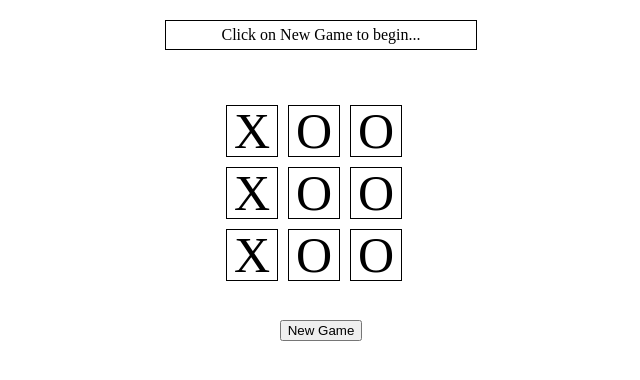
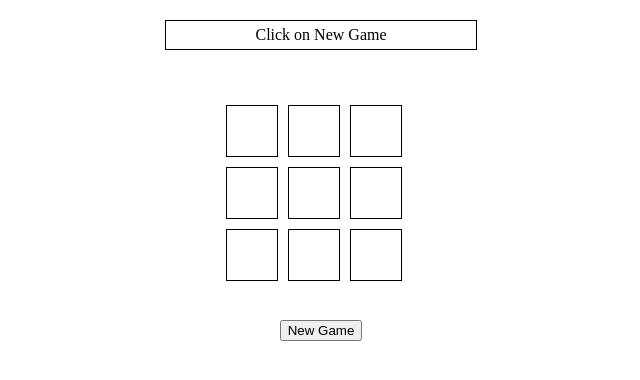
Before and after one commit to godserahul1986/tic-tac-toe, a React app: page / in a window 1280 px wide. Shown: the top 380 px of the page, without its empty margins (319-959 px from the left). Built offline with nearby package versions, Linux system fonts and the light colour scheme.

Commit message:
add click handlers to tic tac toe

```diff
--- a/src/styles/square.scss
+++ b/src/styles/square.scss
@@ -7,6 +7,7 @@
     font-size: 50px;
     text-align: center;
     line-height: 50px;
+    cursor: pointer;
 
     &.square--first {
         clear: both;
--- a/src/view/Game.jsx
+++ b/src/view/Game.jsx
@@ -10,16 +10,52 @@ class Game extends Component {
 
     constructor(...args) {
         super(...args);
+        this.state = {
+            msg: 'Click on New Game',
+            newGame: true,
+            currentPlayer: 1
+        }
+    }
+
+    handleButtonClick() {
+        this.setState({
+            newGame: true
+        })
+    }
+
+    onPlay(lastPlayed) {
+        let currentPlayer;
+        let msg;
+
+        if (lastPlayed === 1) {
+            currentPlayer = 2;
+            msg = 'Next turn: Player 2';
+
+        } else {
+            currentPlayer = 1;
+            msg = 'Next turn: Player 1';
+        }
+        this.setState({
+            msg,
+            currentPlayer,
+            newGame: false
+
+        })
     }
 
     render() {
-        // const newGame = this.props.newGame;
-        const msg = 'Click on New Game to begin...';
+        const msg = this.state.msg;
+        const newGame = this.state.newGame;
+        const currentPlayer = this.state.currentPlayer;
+
+        const handleButtonClick = this.handleButtonClick.bind(this);
+        const onPlay = this.onPlay.bind(this);
+
         return (
             <div className="game">
                 <Notification msg={ msg }/>
-                <Grid />
-                <button className="btn-new-game"> New Game </button>
+                <Grid newGame={ newGame } currentPlayer={ currentPlayer } onPlay={ onPlay }/>
+                <button className="btn-new-game" onClick={ handleButtonClick }> New Game </button>
             </div>
         );
     }
--- a/src/view/Grid.jsx
+++ b/src/view/Grid.jsx
@@ -9,21 +9,46 @@ class Grid extends Component {
 
     constructor(...args) {
         super(...args);
+        this.state = {
+            userChoices: ['', '', '', '', '', '', '', '', ''],
+        }
     }
 
-    getGrid(newGame) {
+    onSquareClick(currentPlayer, userChoices, clickedSquare) {
+        const userChoice = currentPlayer === 1? 'X': 'O';
+        userChoices[clickedSquare] = userChoice;
+        this.setState({
+            userChoices
+        });
+        this.props.onPlay(currentPlayer);
+    }
+
+    getGrid(newGame, currentPlayer) {
+        let userChoices = this.state.userChoices;
+
         let squares = [];
         let square;
+        let userChoice;
+        let disable;
 
-        for (let i = 1; i < 10; i++) {
-            if ((i-1) % 3 === 0) {
+        if (newGame) {
+            userChoices = ['', '', '', '', '', '', '', '', ''];
+        }
+
+        for (let i = 0; i < 9; i++) {
+            userChoice = userChoices[i];
+            disable = userChoice? true : false;
+
+            const onSquareClick = this.onSquareClick.bind(this, currentPlayer, userChoices, i);
+
+            if (i % 3 === 0) {
                 square = (
-                    <Square key={ i } userChoice="X" firstSquare/>
+                    <Square key={ i } onSquareClick={ onSquareClick } currentPlayer={ currentPlayer } userChoice={ userChoice } disable={ disable } firstSquare />
                 );
                 squares.push(square);
             } else {
                 square = (
-                    <Square key={ i } userChoice="O" />
+                    <Square key={ i } onSquareClick={ onSquareClick } currentPlayer={ currentPlayer } userChoice={ userChoice } disable={ disable } />
                 );
                 squares.push(square);
             }
@@ -32,8 +57,10 @@ class Grid extends Component {
     }
 
     render() {
+        const currentPlayer = this.props.currentPlayer;
         const newGame = this.props.newGame;
-        const squares = this.getGrid(newGame);
+        const squares = this.getGrid(newGame, currentPlayer);
+
         return (
             <div className="grid">
                 { squares }
--- a/src/view/Square.jsx
+++ b/src/view/Square.jsx
@@ -12,13 +12,16 @@ class Square extends Component {
     render() {
         const userChoice = this.props.userChoice;
         const firstSquare = this.props.firstSquare;
+        const isDisabled = this.props.disable;
+        const onSquareClick = !isDisabled? this.props.onSquareClick: '';
+
         return (
             firstSquare ?
-                <div className="square square--first">
+                <div className="square square--first" onClick={ onSquareClick } >
                     { userChoice }
                 </div>
                 :
-                <div className="square">
+                <div className="square" onClick={ onSquareClick } >
                     { userChoice }
                 </div>
         );
```
